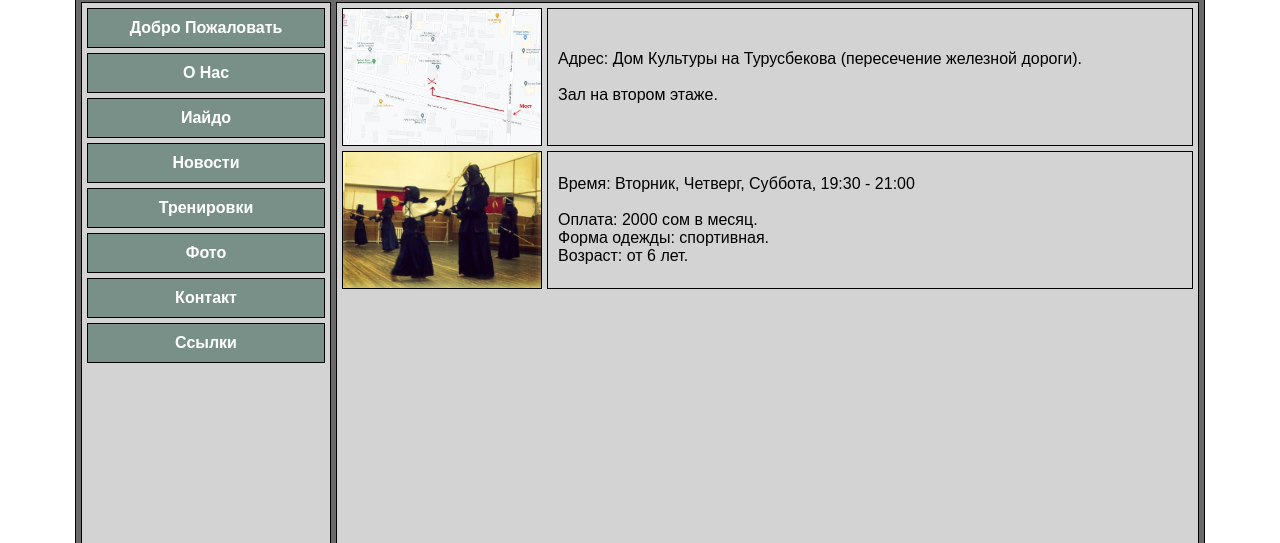
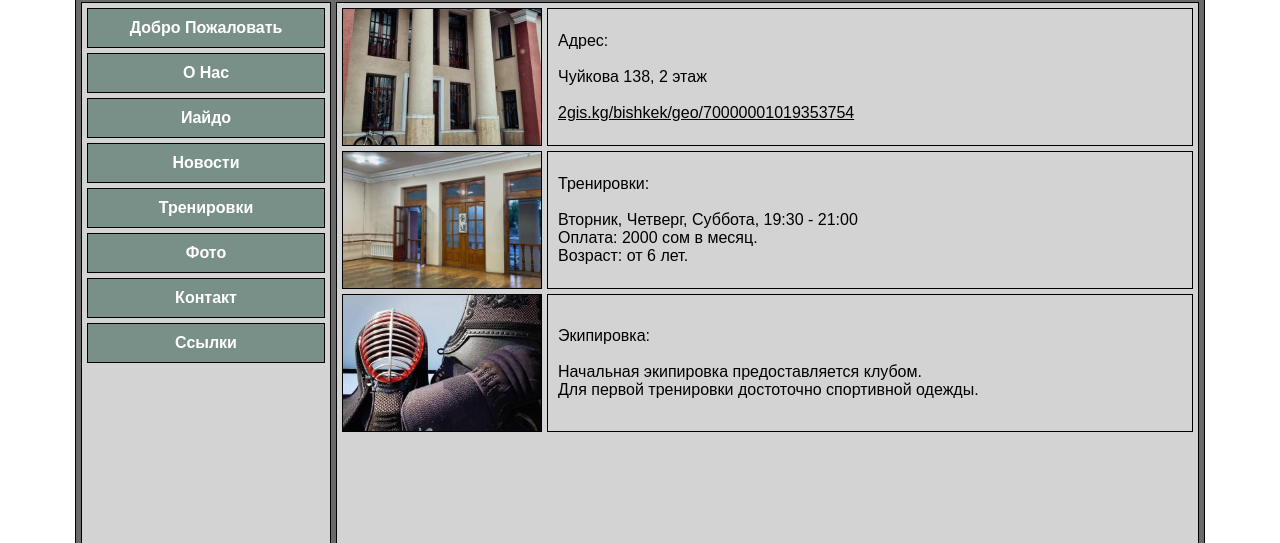
Before and after one commit to kendo-kg/kendo-kg.github.io, a plain HTML site: page training.html in a window 1280 px wide. Shown: the part 257-800 px from the top of the page. Drawn offline with Linux system fonts and the light colour scheme.

Commit message:
Add files via upload

```diff
--- a/training.html
+++ b/training.html
@@ -42,22 +42,43 @@
 			</div>
 			<div class="right">
 				<div class="content-container">
-					<div class="west"><a href="img/big/training2.jpg"><img class="content-img" src="img/small/training2.jpg" alt="Training2"></a></div>
+					<div class="west"><a href="img/big/address.jpg"><img class="content-img" src="img/small/address.jpg" alt="Address"></a></div>
 					<div class="east">
-						Адрес: Дом Культуры на Турусбекова (пересечение железной дороги).<br>
-						&emsp;<br>
-						Зал на втором этаже.
+						<p>
+							Адрес:<br>
+							<br>
+							Чуйкова 138, 2 этаж<br>
+							<br>
+							<a href="https://2gis.kg/bishkek/geo/70000001019353754" style="text-decoration: underline;">
+								2gis.kg/bishkek/geo/70000001019353754
+							</a>
+
+						</p>
 					</div>
 				</div>
 
 				<div class="content-container">
-					<div class="west"><a href="img/big/training1.jpg"><img class="content-img" src="img/small/training1.jpg" alt="Training1"></a></div>
+					<div class="west"><a href="img/big/training.jpg"><img class="content-img" src="img/small/training.jpg" alt="Training"></a></div>
 					<div class="east">
-						Время: Вторник, Четверг, Суббота, 19:30 - 21:00<br>
-						&emsp;<br>
+						<p>
+						Тренировки:<br>
+						<br>
+						Вторник, Четверг, Суббота, 19:30 - 21:00<br>
 						Оплата: 2000 сом в месяц.<br>
-						Форма одежды: спортивная.<br>
 						Возраст: от 6 лет.
+						</p>
+					</div>
+				</div>
+
+				<div class="content-container">
+					<div class="west"><a href="img/big/equipment.jpg"><img class="content-img" src="img/small/equipment.jpg" alt="Equipment"></a></div>
+					<div class="east">
+						<p>
+						Экипировка:<br>
+						<br>
+						Начальная экипировка предоставляется клубом.<br>
+						Для первой тренировки достоточно спортивной одежды.
+						</p>
 					</div>
 				</div>
 
```
Also changed, not shown: aboutUs.html (+6 -0 lines), contact.html (+18 -4 lines), gallery.html (+1 -0 lines), iaido.html (+4 -0 lines), index.html (+1 -1 lines), links.html (+2 -0 lines), news.html (+20 -3 lines).
